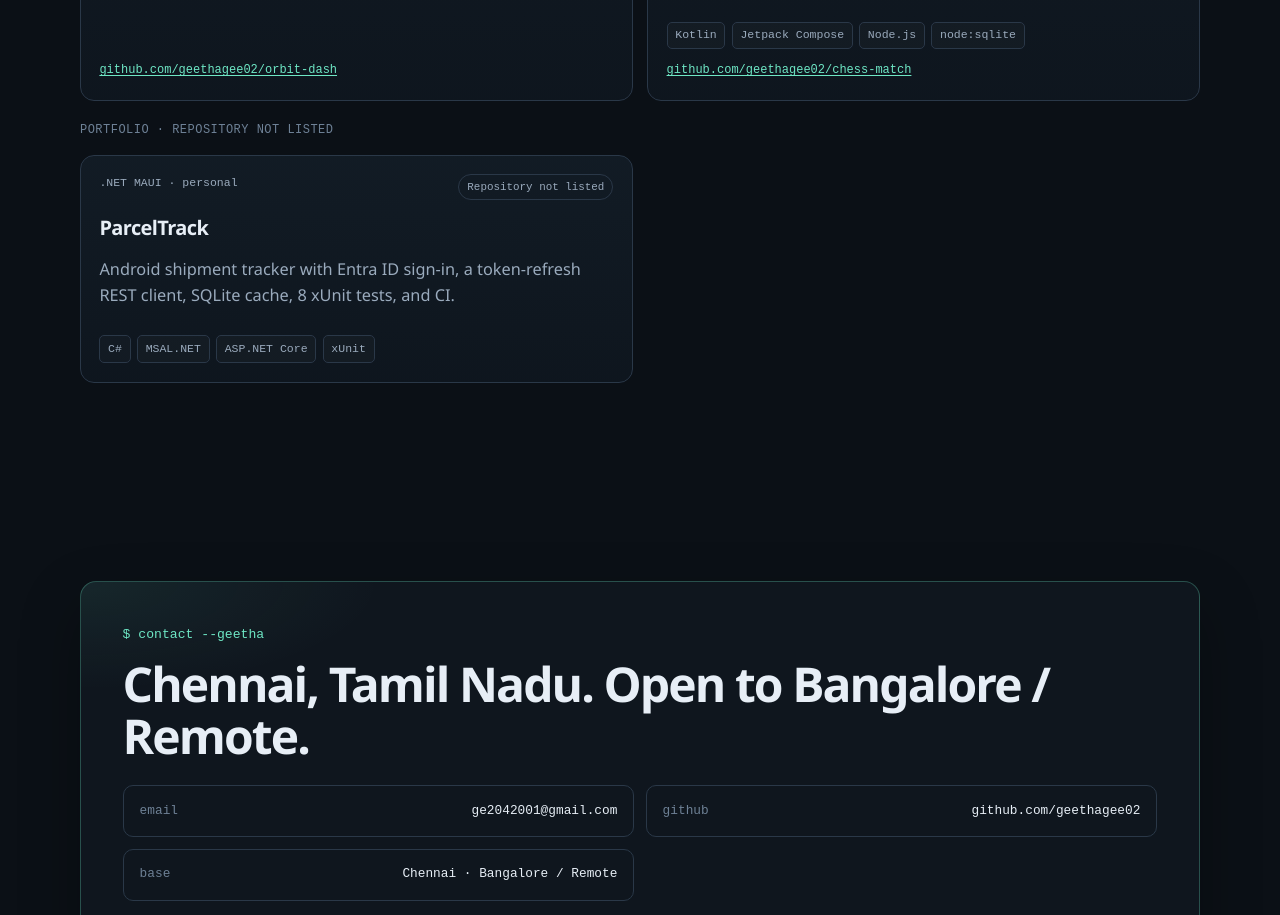
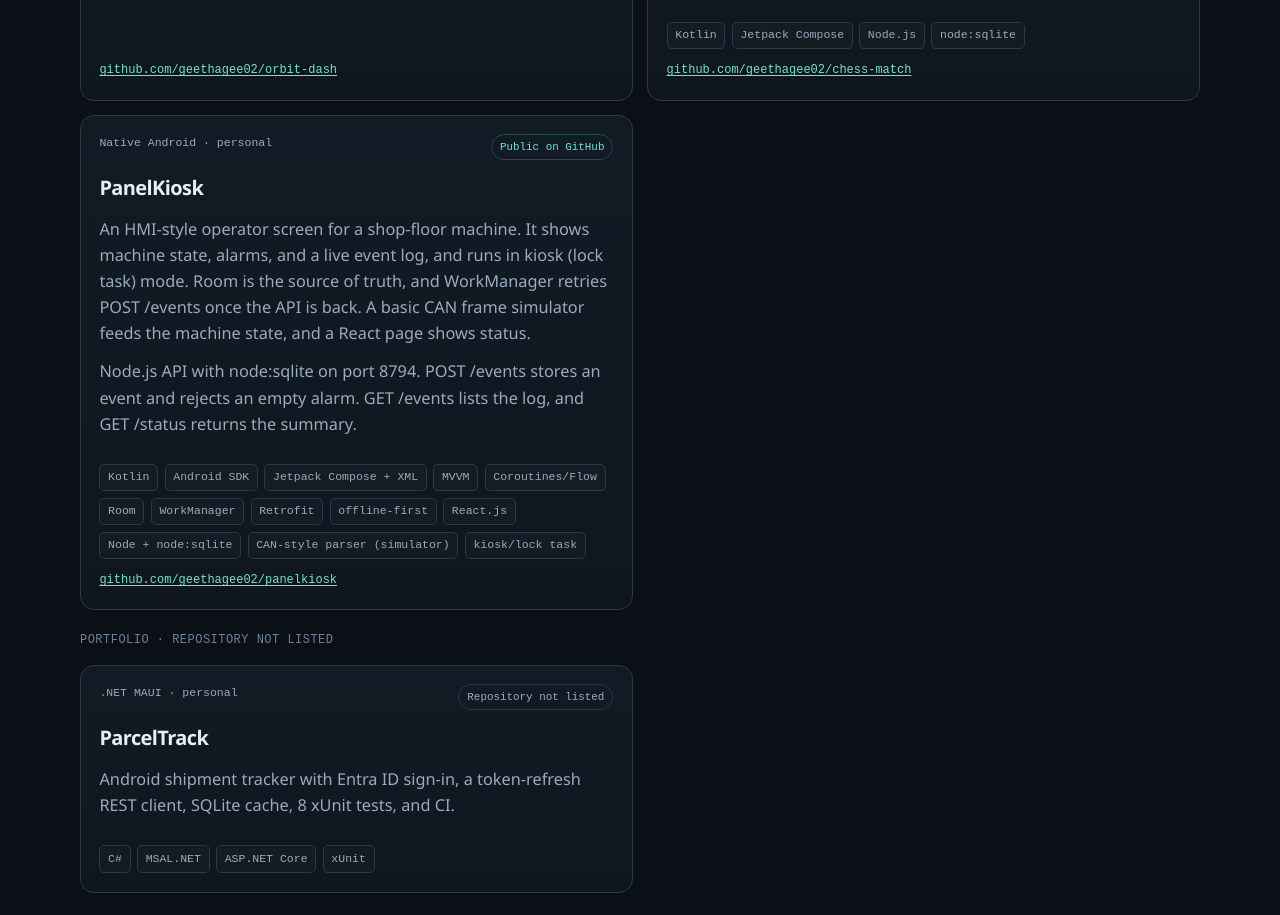
Before and after one commit to geethagee02/geetha-portfolio, a plain HTML site: page index.html in a window 1280 px wide. Shown: the part 9940-10855 px from the top of the page. Drawn offline with Linux system fonts and the light colour scheme.

Commit message:
Add PanelKiosk to the personal projects.

```diff
--- a/index.html
+++ b/index.html
@@ -692,6 +692,20 @@
             <a class="repo" href="https://github.com/geethagee02/chess-match" target="_blank" rel="noopener noreferrer">github.com/geethagee02/chess-match</a>
           </article>
 
+          <article class="card" data-group="public">
+            <div class="card-top">
+              <p class="kicker">Native Android · personal</p>
+              <span class="badge">Public on GitHub</span>
+            </div>
+            <h3>PanelKiosk</h3>
+            <p>An HMI-style operator screen for a shop-floor machine. It shows machine state, alarms, and a live event log, and runs in kiosk (lock task) mode. Room is the source of truth, and WorkManager retries POST /events once the API is back. A basic CAN frame simulator feeds the machine state, and a React page shows status.</p>
+            <p>Node.js API with node:sqlite on port 8794. POST /events stores an event and rejects an empty alarm. GET /events lists the log, and GET /status returns the summary.</p>
+            <div class="tag-row">
+              <span class="tag">Kotlin</span><span class="tag">Android SDK</span><span class="tag">Jetpack Compose + XML</span><span class="tag">MVVM</span><span class="tag">Coroutines/Flow</span><span class="tag">Room</span><span class="tag">WorkManager</span><span class="tag">Retrofit</span><span class="tag">offline-first</span><span class="tag">React.js</span><span class="tag">Node + node:sqlite</span><span class="tag">CAN-style parser (simulator)</span><span class="tag">kiosk/lock task</span>
+            </div>
+            <a class="repo" href="https://github.com/geethagee02/panelkiosk" target="_blank" rel="noopener noreferrer">github.com/geethagee02/panelkiosk</a>
+          </article>
+
           <h3 class="group-label" data-group="listed">Portfolio · repository not listed</h3>
 
           <article class="card" data-group="listed">
```
